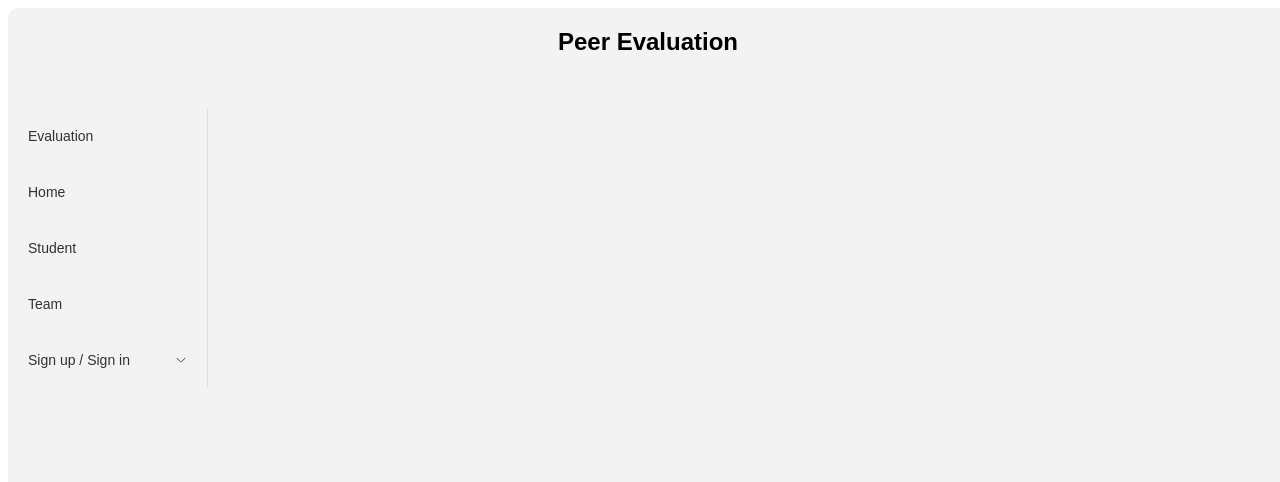
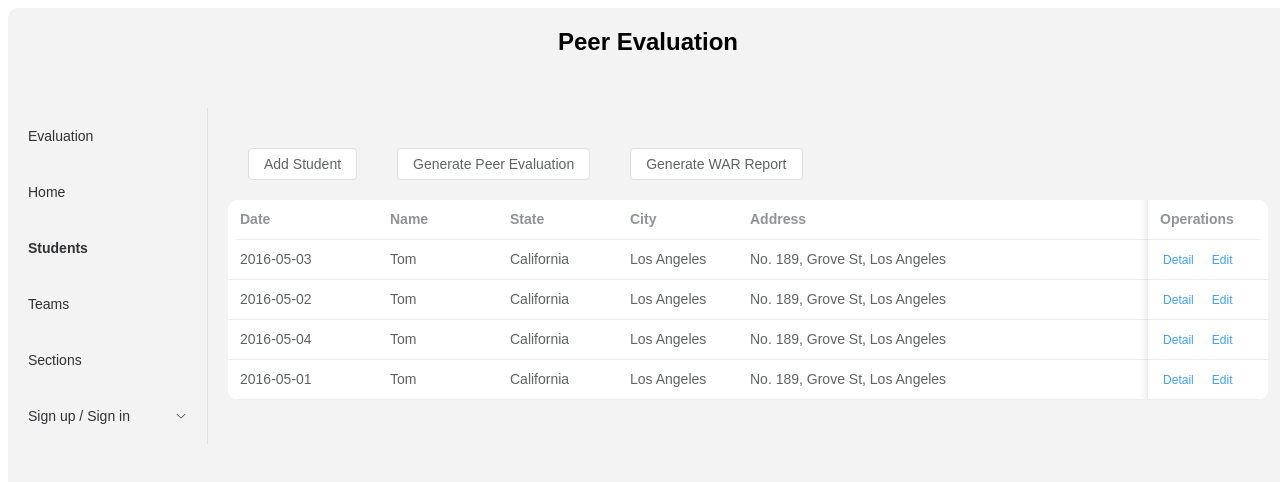
Before and after one commit to Annacjac/peer-evaluation, a Vue app in the folder peer-eval-frontend/: page /student-list in a window 1280 px wide. Shown: the top 482 px of the page. Built offline with nearby package versions, Linux system fonts and the light colour scheme.

Commit message:
Added SectionList, TeamList, and StudentList components

```diff
--- a/peer-eval-frontend/src/Home/SideNavBar.vue
+++ b/peer-eval-frontend/src/Home/SideNavBar.vue
@@ -18,11 +18,14 @@
           <el-menu-item index="6">
             <router-link :to="{ name: 'home' }">Home</router-link>
           </el-menu-item>
-          <el-menu-item index="7">Student
-            <!-- <router-link :to="{ name: 'student' }">Student Page</router-link> -->
+          <el-menu-item index="7">
+            <router-link :to="{ name: 'studentlist' }">Students</router-link>
           </el-menu-item>
-          <el-menu-item index="8">Team
-            <!-- <router-link :to="{ name: 'admin' }">My Team</router-link> -->
+          <el-menu-item index="8">
+            <router-link :to="{ name: 'teamlist' }">Teams</router-link>
+          </el-menu-item>
+          <el-menu-item index="9">
+            <router-link :to="{ name: 'sectionlist' }">Sections</router-link>
           </el-menu-item>
           <el-sub-menu index="4"><template #title>
             <span>Sign up / Sign in</span>
--- /dev/null
+++ b/peer-eval-frontend/src/Sections/SectionList.vue
@@ -0,0 +1,66 @@
+<template>
+    <el-button style='margin: 20px'>Add Section</el-button>
+    <el-button style='margin: 20px'>Generate Peer Evaluation</el-button>
+    <el-table :data="tableData" style="width: 100%">
+      <el-table-column fixed prop="date" label="Date" width="150" />
+      <el-table-column prop="name" label="Name" width="120" />
+      <el-table-column prop="state" label="State" width="120" />
+      <el-table-column prop="city" label="City" width="120" />
+      <el-table-column prop="address" label="Address" width="600" />
+      <el-table-column prop="zip" label="Zip" width="120" />
+      <el-table-column fixed="right" label="Operations" width="120">
+        <template #default>
+          <el-button link type="primary" size="small" @click="handleClick">
+            Detail
+          </el-button>
+          <el-button link type="primary" size="small">Edit</el-button>
+        </template>
+      </el-table-column>
+    </el-table>
+  </template>
+
+  <script lang="ts" setup>
+  const handleClick = () => {
+    console.log('click')
+  }
+
+  const tableData = [
+    {
+      date: '2016-05-03',
+      name: 'Tom',
+      state: 'California',
+      city: 'Los Angeles',
+      address: 'No. 189, Grove St, Los Angeles',
+      zip: 'CA 90036',
+      tag: 'Home',
+    },
+    {
+      date: '2016-05-02',
+      name: 'Tom',
+      state: 'California',
+      city: 'Los Angeles',
+      address: 'No. 189, Grove St, Los Angeles',
+      zip: 'CA 90036',
+      tag: 'Office',
+    },
+    {
+      date: '2016-05-04',
+      name: 'Tom',
+      state: 'California',
+      city: 'Los Angeles',
+      address: 'No. 189, Grove St, Los Angeles',
+      zip: 'CA 90036',
+      tag: 'Home',
+    },
+    {
+      date: '2016-05-01',
+      name: 'Tom',
+      state: 'California',
+      city: 'Los Angeles',
+      address: 'No. 189, Grove St, Los Angeles',
+      zip: 'CA 90036',
+      tag: 'Office',
+    },
+  ]
+  </script>
+  <style></style>
--- /dev/null
+++ b/peer-eval-frontend/src/Team/TeamList.vue
@@ -0,0 +1,66 @@
+<template>
+    <el-button style='margin: 20px'>Add Team</el-button>
+    <el-button style='margin: 20px'>Generate WAR Report</el-button>
+    <el-table :data="tableData" style="width: 100%">
+      <el-table-column fixed prop="date" label="Date" width="150" />
+      <el-table-column prop="name" label="Name" width="120" />
+      <el-table-column prop="state" label="State" width="120" />
+      <el-table-column prop="city" label="City" width="120" />
+      <el-table-column prop="address" label="Address" width="600" />
+      <el-table-column prop="zip" label="Zip" width="120" />
+      <el-table-column fixed="right" label="Operations" width="120">
+        <template #default>
+          <el-button link type="primary" size="small" @click="handleClick">
+            Detail
+          </el-button>
+          <el-button link type="primary" size="small">Edit</el-button>
+        </template>
+      </el-table-column>
+    </el-table>
+  </template>
+
+  <script lang="ts" setup>
+  const handleClick = () => {
+    console.log('click')
+  }
+
+  const tableData = [
+    {
+      date: '2016-05-03',
+      name: 'Tom',
+      state: 'California',
+      city: 'Los Angeles',
+      address: 'No. 189, Grove St, Los Angeles',
+      zip: 'CA 90036',
+      tag: 'Home',
+    },
+    {
+      date: '2016-05-02',
+      name: 'Tom',
+      state: 'California',
+      city: 'Los Angeles',
+      address: 'No. 189, Grove St, Los Angeles',
+      zip: 'CA 90036',
+      tag: 'Office',
+    },
+    {
+      date: '2016-05-04',
+      name: 'Tom',
+      state: 'California',
+      city: 'Los Angeles',
+      address: 'No. 189, Grove St, Los Angeles',
+      zip: 'CA 90036',
+      tag: 'Home',
+    },
+    {
+      date: '2016-05-01',
+      name: 'Tom',
+      state: 'California',
+      city: 'Los Angeles',
+      address: 'No. 189, Grove St, Los Angeles',
+      zip: 'CA 90036',
+      tag: 'Office',
+    },
+  ]
+  </script>
+    <style></style>
--- a/peer-eval-frontend/src/router/index.js
+++ b/peer-eval-frontend/src/router/index.js
@@ -2,6 +2,9 @@ import { createRouter, createWebHistory } from 'vue-router';
 import Home from '@/Home/Home.vue';
 import InstructorSignUp from '@/Instructor/InstructorSignUp.vue';
 import StudentSignUp from '@/student/StudentSignUp.vue';
+import StudentList from '@/student/StudentList.vue';
+import TeamList from '@/Team/TeamList.vue';
+import SectionList from '@/Sections/SectionList.vue';
 
 const router = createRouter({
   history: createWebHistory(),
@@ -12,14 +15,29 @@ const router = createRouter({
       component: Home
     },
     {
-      path: '/instructor-sign-up', // Adding a new route for instructor sign up
+      path: '/instructor-sign-up',
       name: 'instructorsignup',
       component: InstructorSignUp
     },
     {
-        path: '/student-sign-up', // Adding a new route for student sign up
+        path: '/student-sign-up',
         name: 'studentsignup',
         component: StudentSignUp
+    },
+    {
+        path: '/student-list',
+        name: 'studentlist',
+        component: StudentList
+    },
+    {
+        path: '/team-list',
+        name: 'teamlist',
+        component: TeamList
+    },
+    {
+        path: '/section-list',
+        name: 'sectionlist',
+        component: SectionList
     }
   ]
 });
--- /dev/null
+++ b/peer-eval-frontend/src/student/StudentList.vue
@@ -0,0 +1,67 @@
+<template>
+    <el-button style='margin: 20px'>Add Student</el-button>
+    <el-button style='margin: 20px'>Generate Peer Evaluation</el-button>
+    <el-button style='margin: 20px'>Generate WAR Report</el-button>
+    <el-table :data="tableData" style="width: 100%">
+      <el-table-column fixed prop="date" label="Date" width="150" />
+      <el-table-column prop="name" label="Name" width="120" />
+      <el-table-column prop="state" label="State" width="120" />
+      <el-table-column prop="city" label="City" width="120" />
+      <el-table-column prop="address" label="Address" width="600" />
+      <el-table-column prop="zip" label="Zip" width="120" />
+      <el-table-column fixed="right" label="Operations" width="120">
+        <template #default>
+          <el-button link type="primary" size="small" @click="handleClick">
+            Detail
+          </el-button>
+          <el-button link type="primary" size="small">Edit</el-button>
+        </template>
+      </el-table-column>
+    </el-table>
+  </template>
+
+  <script lang="ts" setup>
+  const handleClick = () => {
+    console.log('click')
+  }
+
+  const tableData = [
+    {
+      date: '2016-05-03',
+      name: 'Tom',
+      state: 'California',
+      city: 'Los Angeles',
+      address: 'No. 189, Grove St, Los Angeles',
+      zip: 'CA 90036',
+      tag: 'Home',
+    },
+    {
+      date: '2016-05-02',
+      name: 'Tom',
+      state: 'California',
+      city: 'Los Angeles',
+      address: 'No. 189, Grove St, Los Angeles',
+      zip: 'CA 90036',
+      tag: 'Office',
+    },
+    {
+      date: '2016-05-04',
+      name: 'Tom',
+      state: 'California',
+      city: 'Los Angeles',
+      address: 'No. 189, Grove St, Los Angeles',
+      zip: 'CA 90036',
+      tag: 'Home',
+    },
+    {
+      date: '2016-05-01',
+      name: 'Tom',
+      state: 'California',
+      city: 'Los Angeles',
+      address: 'No. 189, Grove St, Los Angeles',
+      zip: 'CA 90036',
+      tag: 'Office',
+    },
+  ]
+  </script>
+    <style></style>
```
